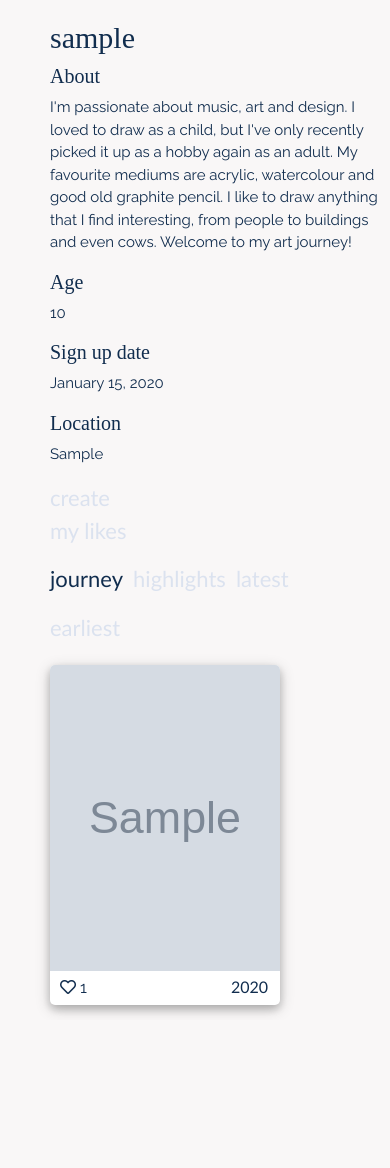
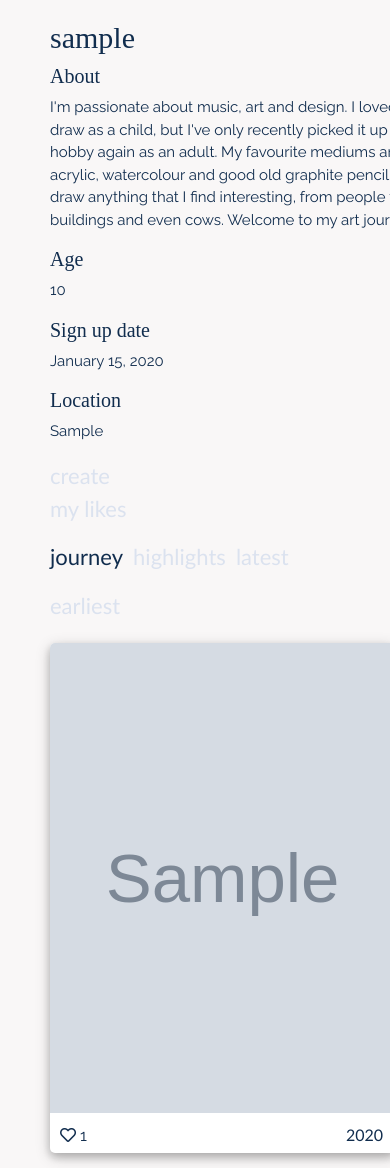
Before and after one commit to S-J-HAN/INFO30005-2019-CDJR, a Node server app: a page that uses views/partials/footer.ejs in a window 390 px wide; the page is wider, and only the part inside the window is pictured. Shown: the part 71-1239 px from the top of that part. Before the commit the page ends 1086 px from the top of that part, so only its background shows below. Run offline with Node 20, Linux system fonts and the light colour scheme; a user stored in the database is signed in; tables that the repository leaves empty hold one stand-in row (values such as "Sample post"); grey boxes marked "Sample" are stand-in pictures; some libraries are stand-ins or nearby versions.

Commit message:
responsive design

```diff
--- a/public/stylesheets/gallery.css
+++ b/public/stylesheets/gallery.css
@@ -162,3 +162,25 @@
     opacity: 1;
   }
 }
+
+@media (max-width: 1000px) {
+  .gallery.image {
+    width: 345px;
+    height: 510px;
+  }
+
+  .image {
+    height: 470px;
+  }
+}
+
+@media (min-width: 1000px) {
+  .gallery.image {
+    width: 230px;
+    height: 340px;
+  }
+
+  .image {
+    height: 306px;
+  }
+}
```
